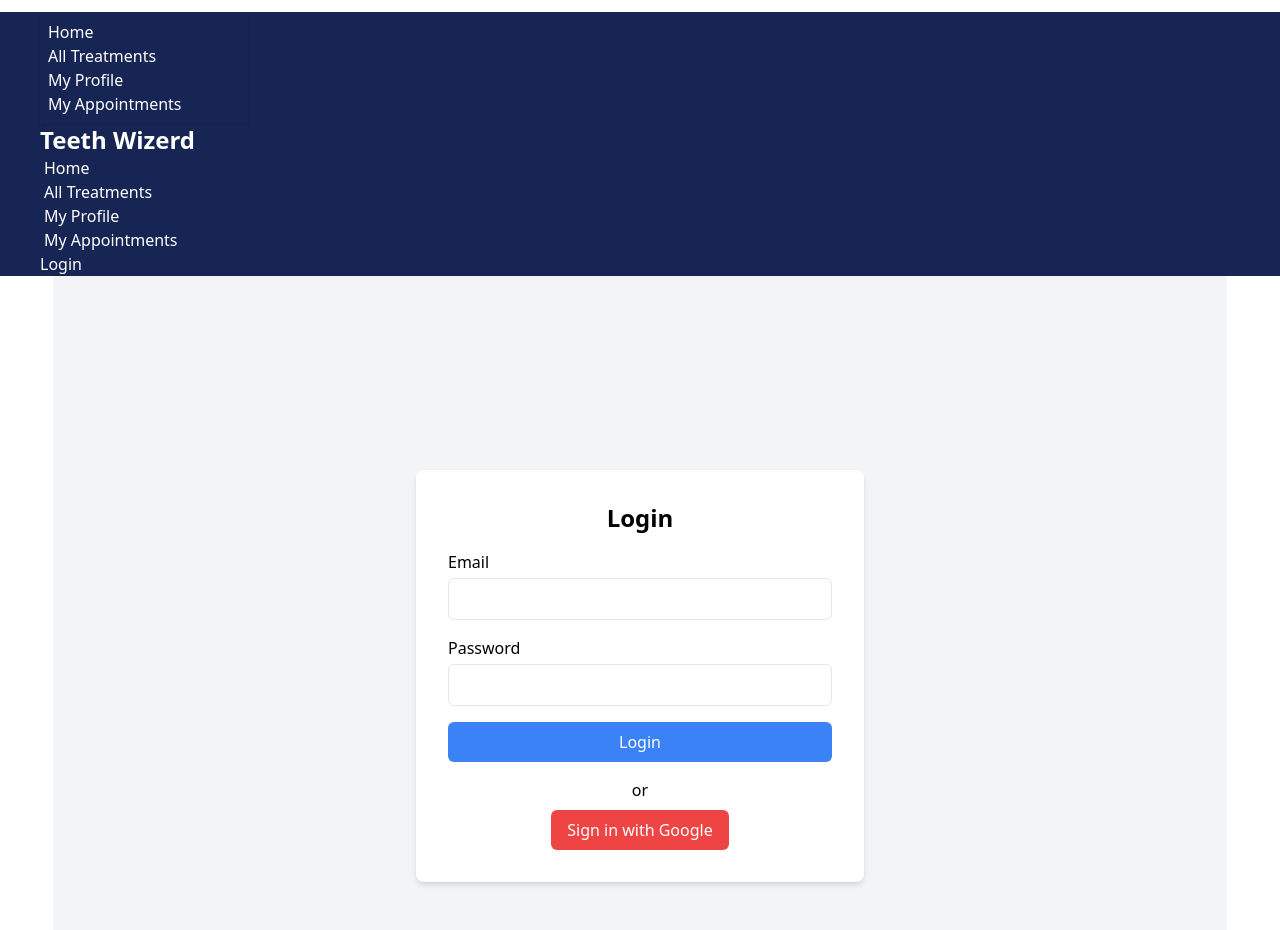
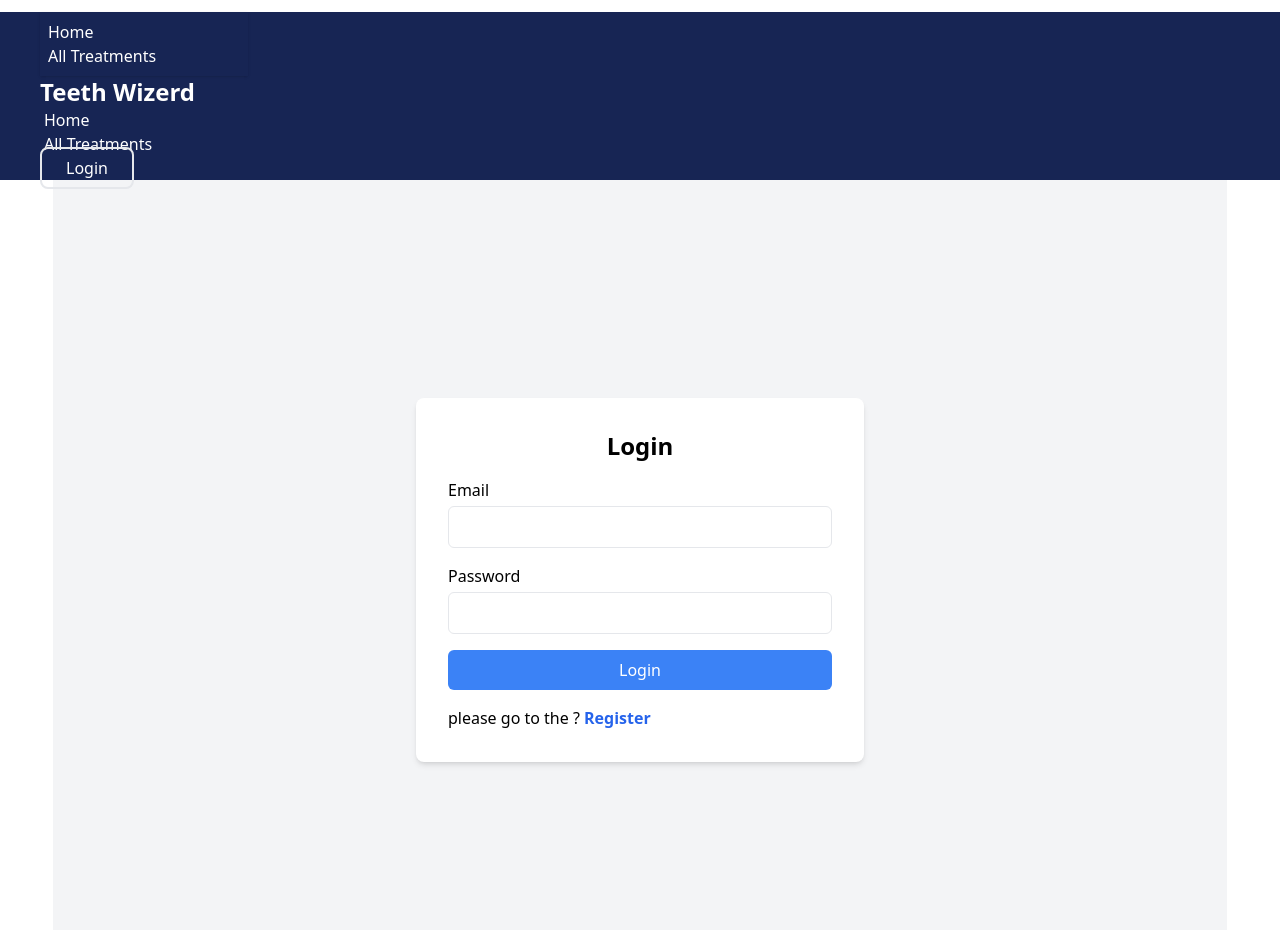
Before and after one commit to mdriyajulislamakash11/Teeth-Wizers-Projects-Mailstone-9-conceptual-session-day-2, a React (Vite) app: page /login in a window 1280 px wide. Shown: the top 930 px of the page. Built offline with nearby package versions, Linux system fonts and the light colour scheme; no server answers.

Commit message:
register or login pages done

```diff
--- a/src/components/Login.jsx
+++ b/src/components/Login.jsx
@@ -1,6 +1,6 @@
 import React, { useContext, useState } from 'react';
 import { AuthContext } from '../auth/AuthProvider';
-import { useNavigate } from 'react-router-dom';
+import { Link, useNavigate } from 'react-router-dom';
 
 const Login = () => {
   const { loginUser, loginWithGoogle } = useContext(AuthContext);
@@ -72,15 +72,8 @@ const Login = () => {
           </button>
         </form>
 
-        <div className="text-center">
-          <p>or</p>
-          <button
-            onClick={handleGoogleLogin}
-            className="mt-2 bg-red-500 text-white py-2 px-4 rounded-md hover:bg-red-600"
-          >
-            Sign in with Google
-          </button>
-        </div>
+        <p>please go to the ? <Link to="/register"><span className="text-blue-600 font-bold">Register</span></Link></p>
+
       </div>
     </div>
   );
--- a/src/components/Navbar.jsx
+++ b/src/components/Navbar.jsx
@@ -13,12 +13,17 @@ const Navbar = () => {
       <li>
         <NavLink to="/allTreatments">All Treatments</NavLink>{" "}
       </li>
+      {user && (
         <li>
           <NavLink to="/myProfile">My Profile</NavLink>{" "}
         </li>
+      )}
+
+      {user && (
         <li>
           <NavLink to="/myAppointments">My Appointments</NavLink>{" "}
         </li>
+      )}
     </>
   );
 
@@ -60,9 +65,11 @@ const Navbar = () => {
         <div className="navbar-end">
           <img src="" alt="" />
           {user ? (
-            <button onClick={logOut} className="btn">LogOut</button>
+            <button onClick={logOut} className="border-2 px-4 py-2 rounded-lg">
+              LogOut
+            </button>
           ) : (
-            <Link to="/login" className="btn">
+            <Link to="/login" className="border-2 px-6 py-2 rounded-lg">
               Login
             </Link>
           )}
--- a/src/components/Register.jsx
+++ b/src/components/Register.jsx
@@ -1,6 +1,6 @@
 import React, { useContext, useState } from "react";
 
-import { useNavigate } from "react-router-dom";
+import { Link, useNavigate } from "react-router-dom";
 import { AuthContext } from "../auth/AuthProvider";
 
 const Register = () => {
@@ -75,7 +75,12 @@ const Register = () => {
         <button type="submit" className="btn btn-primary w-full">
           Register
         </button>
-
+        <p className="mt-2">
+          please go to the ?{" "}
+          <Link to="/login">
+            <span className="text-blue-600 font-bold">Login</span>
+          </Link>
+        </p>
         <div className="divider">OR</div>
 
         <button
```
Lines whose indentation alone changed are shown as unchanged.
